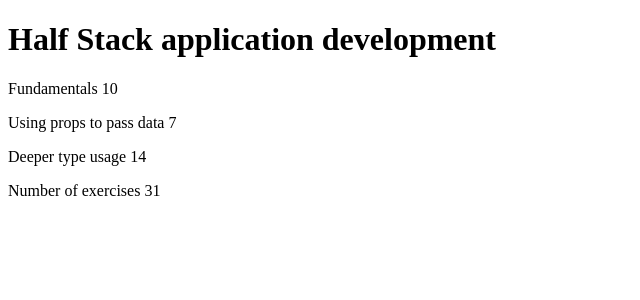
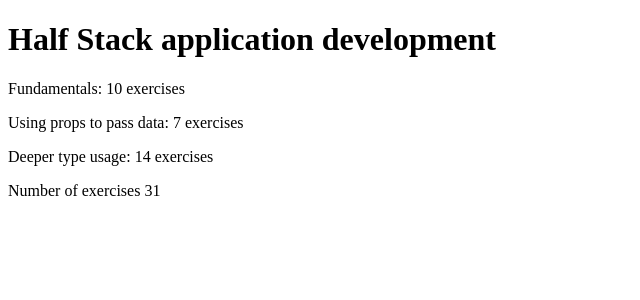
Before and after one commit to YuliaKokorieva/FSO2022_part09, a React (Create React App) app in the folder ex_9.14_react/: page / in a window 1280 px wide. Shown: the top 300 px of the page, without its empty margins (0-640 px from the left). Built offline with nearby package versions, Linux system fonts and the light colour scheme.

Commit message:
ex 9.14 corrections

```diff
--- a/ex_9.14_react/src/App.tsx
+++ b/ex_9.14_react/src/App.tsx
@@ -9,15 +9,13 @@ const Header = ({text}: {text:string}) => (
 
 const Content = ({courseParts}: {courseParts:any}) => (
   <div>
-    <p>
-        {courseParts[0].name} {courseParts[0].exerciseCount}
-      </p>
-      <p>
-        {courseParts[1].name} {courseParts[1].exerciseCount}
-      </p>
-      <p>
-        {courseParts[2].name} {courseParts[2].exerciseCount}
-      </p>
+    {
+      courseParts.map((part:Course)=> (
+        <p key={part.name}>
+          {part.name}: {part.exerciseCount} exercises
+        </p>
+      ))
+    }
   </div>
 );
 
@@ -32,7 +30,7 @@ const Total = ({courseParts}: {courseParts:any}) => (
 
 const App = () => {
   const courseName = "Half Stack application development";
-  const courseParts = [
+  const courseParts: Array<Course> = [
     {
       name: "Fundamentals",
       exerciseCount: 10
```
